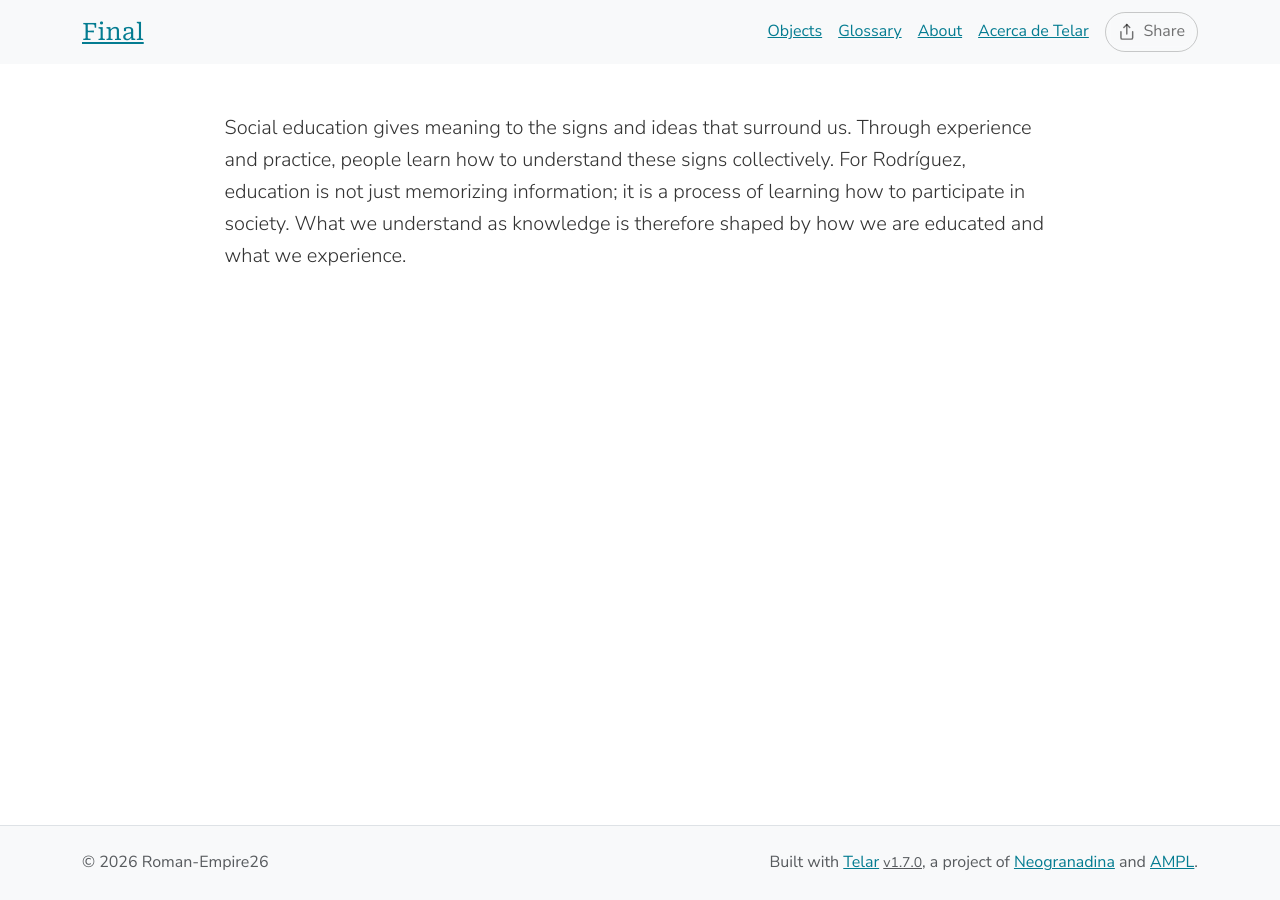
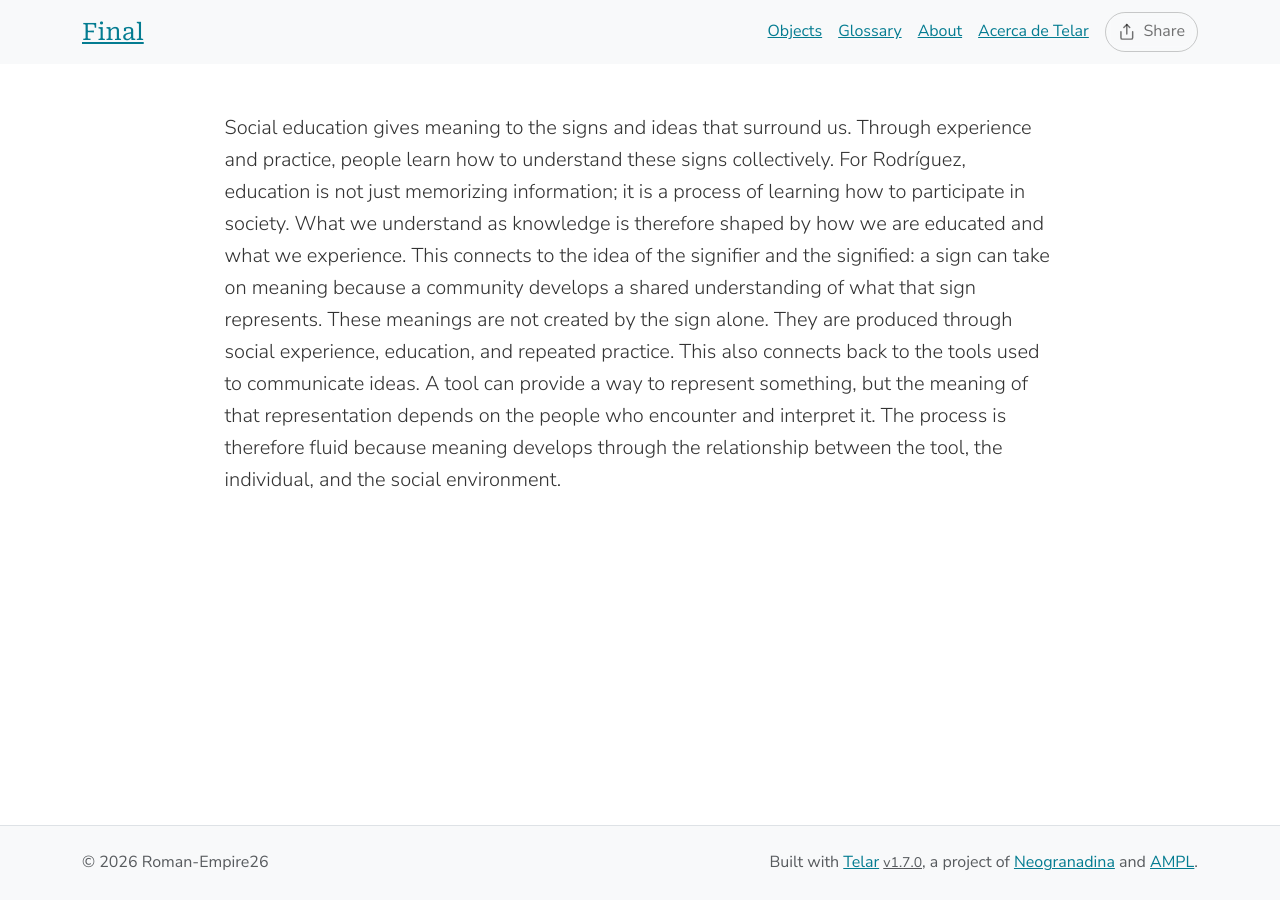
Before and after one commit to Roman-Empire26/final, a Jekyll site: the page built from telar-content/texts/stories/blank_template-step4-layer1.md, in a window 1280 px wide. Built offline with Jekyll 4.4.1, drawn with Linux system fonts in a browser that asks for light colours.

Commit message:
Modify 1 story
Changed:
  Story: The Fluidity of Process Tied to Tools

Published via Telar Compositor

```diff
--- a/telar-content/spreadsheets/project.csv
+++ b/telar-content/spreadsheets/project.csv
@@ -1,3 +1,3 @@
 order,story_id,title,subtitle,byline,private,show_sections
 orden,id_historia,titulo,subtitulo,firma,privada,mostrar_secciones
-0,blank_template,The fluidity of process tied to tools,"How tools shape the way we create, preserve and experience information","Yovani Roman, Colt James, Leonardo Lopez, Louie Ayala, and James Parral",,
+0,blank_template,The Fluidity of Process Tied to Tools,"The process tied to a tool is fluid because meaning does not remain fixed at the moment of creation. It changes through the relationship between the creator, the tool, society, and the people who encounter and interpret the resulting work","Yovani Roman, Colt James, Leonardo Lopez, Louie Ayala, and James Parral",,
--- a/telar-content/texts/stories/blank_template-step4-layer1.md
+++ b/telar-content/texts/stories/blank_template-step4-layer1.md
@@ -2,4 +2,4 @@
 title: "Learn more"
 ---
 
-Social education gives meaning to the signs and ideas that surround us. Through experience and practice, people learn how to understand these signs collectively. For Rodríguez, education is not just memorizing information; it is a process of learning how to participate in society. What we understand as knowledge is therefore shaped by how we are educated and what we experience.
+Social education gives meaning to the signs and ideas that surround us. Through experience and practice, people learn how to understand these signs collectively. For Rodríguez, education is not just memorizing information; it is a process of learning how to participate in society. What we understand as knowledge is therefore shaped by how we are educated and what we experience. This connects to the idea of the signifier and the signified: a sign can take on meaning because a community develops a shared understanding of what that sign represents. These meanings are not created by the sign alone. They are produced through social experience, education, and repeated practice. This also connects back to the tools used to communicate ideas. A tool can provide a way to represent something, but the meaning of that representation depends on the people who encounter and interpret it. The process is therefore fluid because meaning develops through the relationship between the tool, the individual, and the social environment.
```
Also changed, not shown: telar-content/spreadsheets/blank_template.csv (+6 -7 lines), telar-content/texts/stories/blank_template-go-deeper.md (+1 -1 lines), telar-content/texts/stories/blank_template-learn-more.md (+1 -1 lines), telar-content/texts/stories/blank_template-step14-layer2.md (added, +5 -0 lines), telar-content/texts/stories/blank_template-step2-layer1.md (+1 -1 lines), telar-content/texts/stories/blank_template-step3-layer1.md (+1 -1 lines), telar-content/texts/stories/blank_template-step5-layer1.md (+1 -1 lines).
